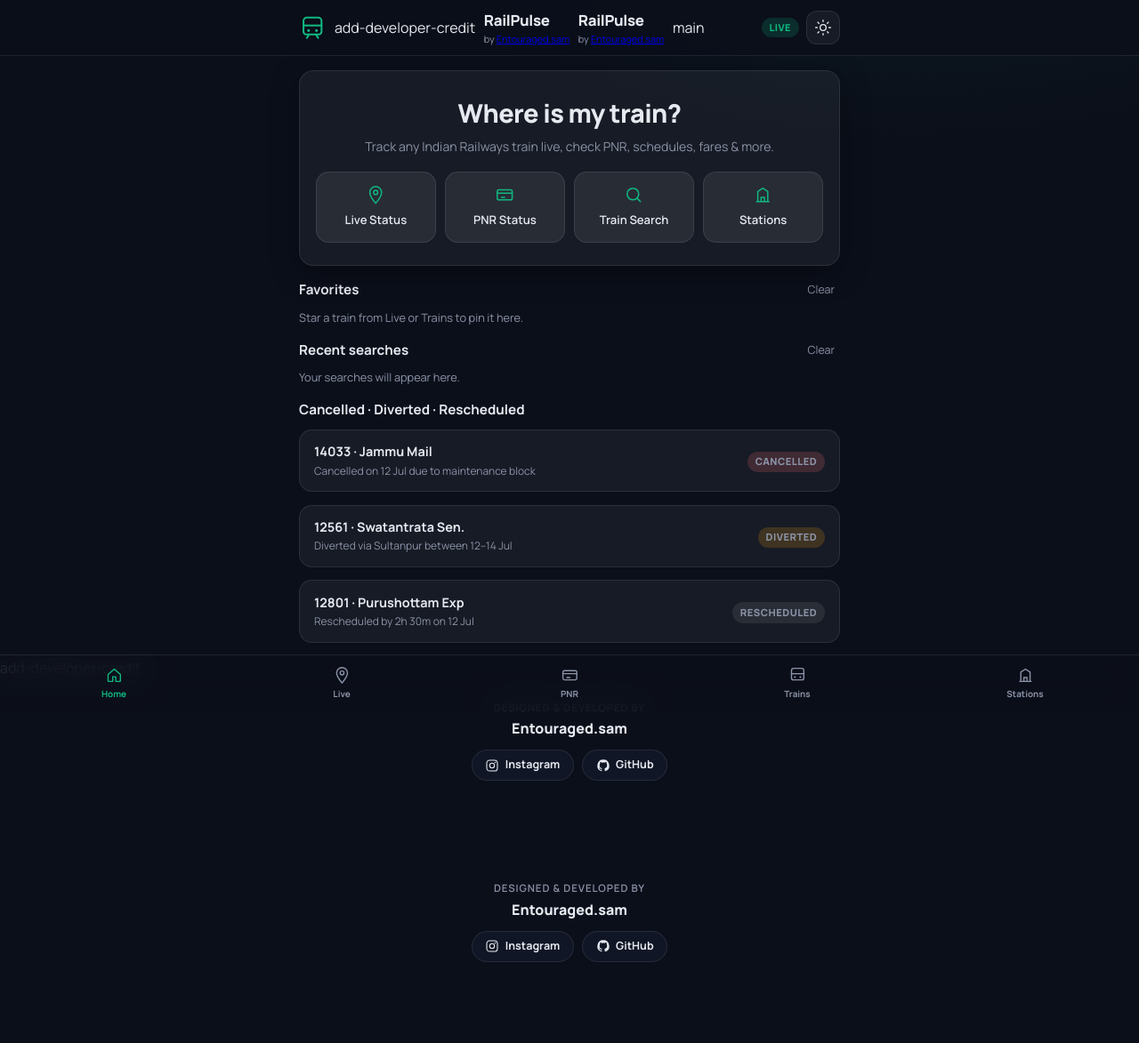
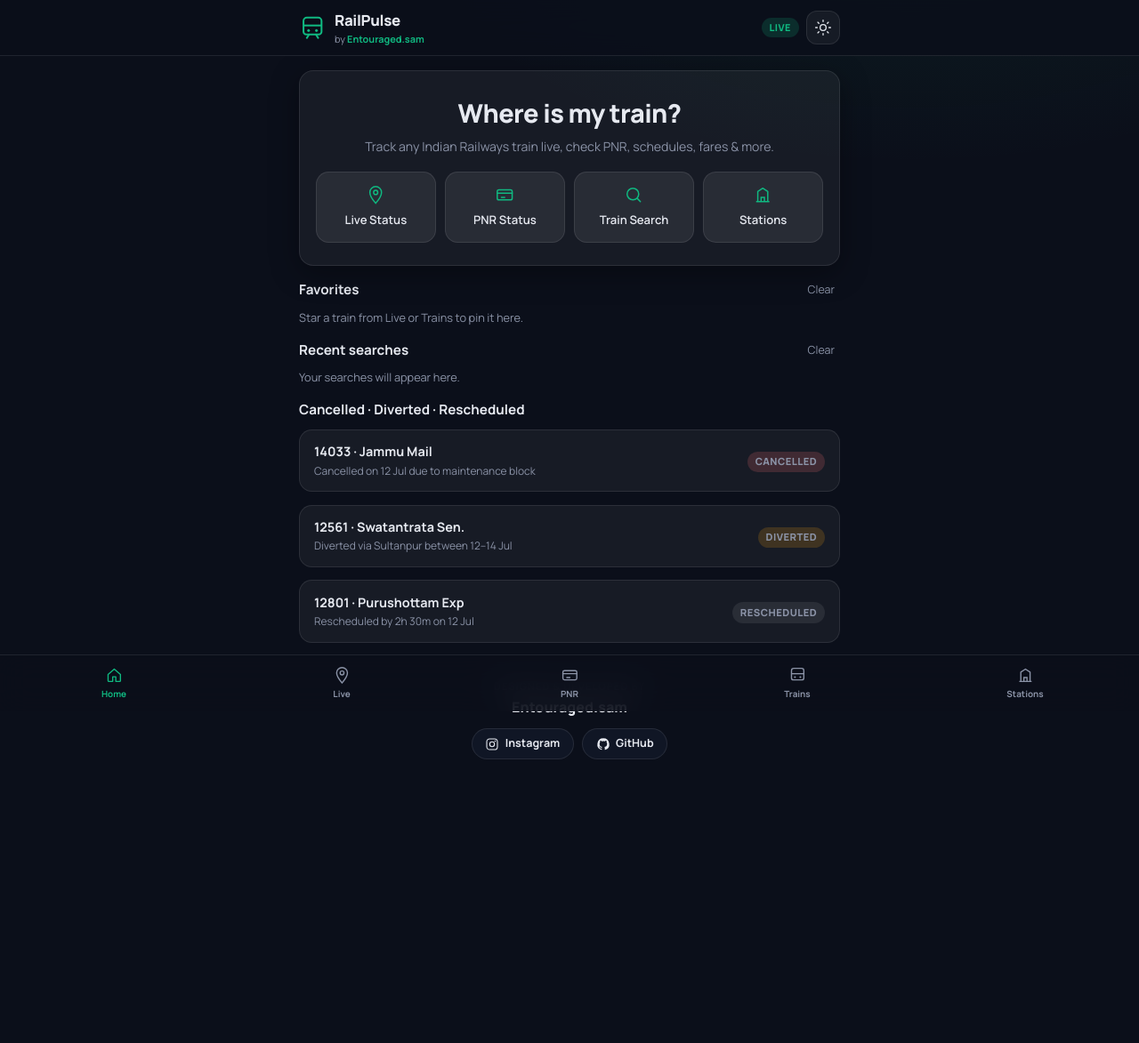
Before and after one commit to LegendGod01/railpulse, a website: page index.html in a window 1280 px wide. Shown: the top 1173 px of the page at 89% size. After the commit the page ends 1022 px from the top, so only its background shows below. Drawn offline with Linux system fonts and the light colour scheme.

Commit message:
Revert "Add developer credit (header + footer)"

```diff
--- a/index.html
+++ b/index.html
@@ -23,16 +23,10 @@
           <circle cx="15.5" cy="14.5" r="1.2" fill="currentColor"/>
           <path d="M7 21l2-3M17 21l-2-3" stroke="currentColor" stroke-width="1.6" stroke-linecap="round"/>
         </svg>
-add-developer-credit
-        <div>
-          <h1 class="brand-name">RailPulse</h1>
-          <p class="brand-tag">by <a class="brand-credit" href="https://www.instagram.com/entouraged.sam?igsh=MWY1MHJpMmhiM2I0cA==" target="_blank" rel="noopener noreferrer">Entouraged.sam</a></p>
-        </div>
        <div>
   <h1 class="brand-name">RailPulse</h1>
   <p class="brand-tag">by <a class="brand-credit" href="https://www.instagram.com/entouraged.sam?igsh=MWY1MHJpMmhiM2I0cA==" target="_blank" rel="noopener noreferrer">Entouraged.sam</a></p>
 </div>
- main
       </div>
       <div class="header-actions">
         <span id="apiModeBadge" class="badge badge-warn" title="Add your RapidAPI key in config.js to go live">DEMO</span>
@@ -241,21 +235,6 @@ add-developer-credit
   </main>
 
   <!-- ======================= DEVELOPER CREDIT ======================= -->
-add-developer-credit
-  <footer class="dev-credit">
-    <p class="dev-credit-label">Designed &amp; developed by</p>
-    <p class="dev-credit-name">Entouraged.sam</p>
-    <div class="dev-credit-links">
-      <a href="https://www.instagram.com/entouraged.sam?igsh=MWY1MHJpMmhiM2I0cA==" target="_blank" rel="noopener noreferrer" aria-label="Instagram profile">
-        <svg viewBox="0 0 24 24" fill="none" aria-hidden="true"><rect x="3" y="3" width="18" height="18" rx="5" stroke="currentColor" stroke-width="1.6"/><circle cx="12" cy="12" r="4" stroke="currentColor" stroke-width="1.6"/><circle cx="17.2" cy="6.8" r="1.2" fill="currentColor"/></svg>
-        <span>Instagram</span>
-      </a>
-      <a href="https://github.com/LegendGod01" target="_blank" rel="noopener noreferrer" aria-label="GitHub profile">
-        <svg viewBox="0 0 24 24" fill="none" aria-hidden="true"><path d="M12 2a10 10 0 0 0-3.16 19.49c.5.09.68-.22.68-.48v-1.7c-2.78.6-3.37-1.34-3.37-1.34-.45-1.16-1.11-1.47-1.11-1.47-.91-.62.07-.61.07-.61 1 .07 1.53 1.03 1.53 1.03.9 1.53 2.35 1.09 2.92.83.09-.65.35-1.09.63-1.34-2.22-.25-4.56-1.11-4.56-4.94 0-1.09.39-1.98 1.03-2.68-.1-.25-.45-1.27.1-2.64 0 0 .84-.27 2.75 1.02A9.56 9.56 0 0 1 12 6.84c.85 0 1.71.12 2.51.34 1.91-1.29 2.75-1.02 2.75-1.02.55 1.37.2 2.39.1 2.64.64.7 1.03 1.59 1.03 2.68 0 3.84-2.34 4.68-4.57 4.93.36.31.68.92.68 1.85V21c0 .27.18.58.69.48A10 10 0 0 0 12 2Z" fill="currentColor"/></svg>
-        <span>GitHub</span>
-      </a>
-    </div>
-  </footer>
 <footer class="dev-credit">
   <p class="dev-credit-label">Designed &amp; developed by</p>
   <p class="dev-credit-name">Entouraged.sam</p>
@@ -270,7 +249,6 @@ add-developer-credit
     </a>
   </div>
 </footer>
-main
 
   <!-- ======================= BOTTOM NAVIGATION ======================= -->
   <nav class="bottom-nav" aria-label="Primary">
--- a/style.css
+++ b/style.css
@@ -360,11 +360,6 @@ html[data-theme="light"] .icon-sun { display: none; }
   .quick-grid { grid-template-columns: repeat(4, 1fr); }
   .hero-title { font-size: 1.8rem; }
 }
-add-developer-credit
-
-
-
-main
 /* ---------- Developer credit ---------- */
 .brand-credit {
   color: var(--primary); font-weight: 700; text-decoration: none;
```
